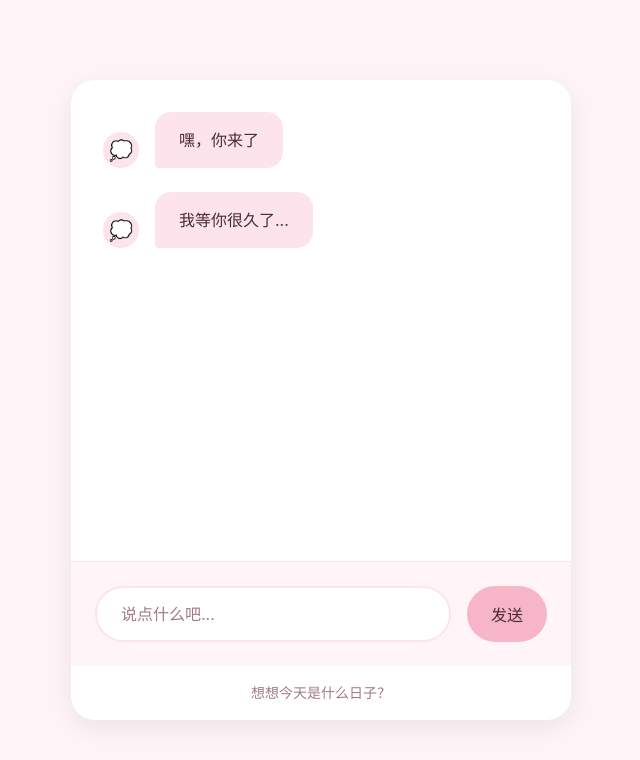
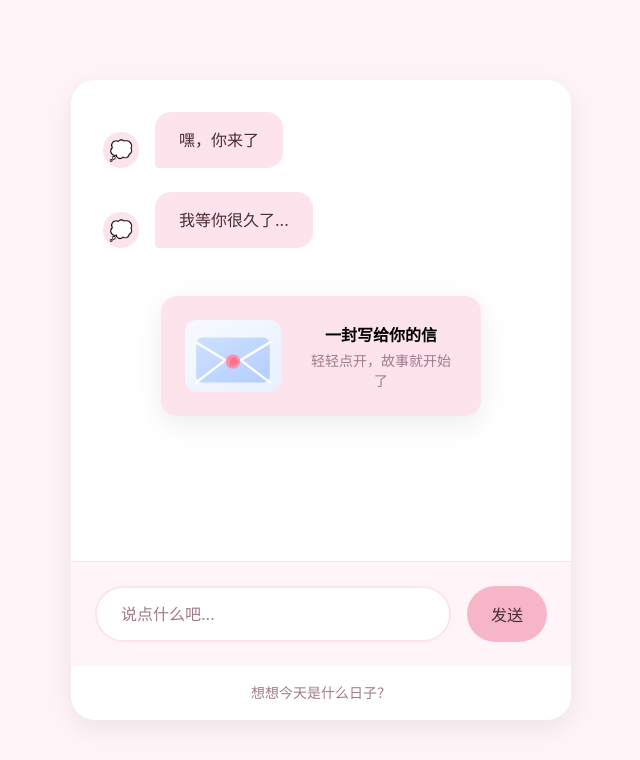
Before and after one commit to AN-Xiang-yu/wife-birthday, a Flask app: page / in a window 1280 px wide. Shown: the top 760 px of the page, without its empty margins (319-959 px from the left). Run offline with Flask 3, Linux system fonts and the light colour scheme.

Commit message:
Add letter invite gate before story

```diff
--- a/config.py
+++ b/config.py
@@ -63,8 +63,8 @@ class ChatConfig:
     # 最终引导语（第3次后自动触发）
     FINAL_MESSAGE: str = (
         "那我来说吧。\n\n"
-        "有些事情，比答案更重要的，是我们一起走过的过程。\n"
-        "你愿意，陪我从头看一遍吗？"
+        "有些答案，不在一句话里，而在我们走过的路上。\n"
+        "我把它们写成了一封信，先点开它，好吗？"
     )
 
 
--- a/static/css/intro.css
+++ b/static/css/intro.css
@@ -139,6 +139,53 @@
     min-height: 2rem;
 }
 
+/* 信封邀请卡片 */
+.letter-invite-container {
+    display: flex;
+    justify-content: center;
+    margin-top: var(--spacing-md);
+}
+
+.letter-invite {
+    width: min(320px, 90%);
+    border: none;
+    background: var(--color-secondary);
+    border-radius: var(--radius-md);
+    padding: var(--spacing-md);
+    box-shadow: var(--shadow-card);
+    display: flex;
+    align-items: center;
+    gap: var(--spacing-md);
+    cursor: pointer;
+    transition: transform 0.2s ease, box-shadow 0.2s ease;
+}
+
+.letter-invite:hover {
+    transform: translateY(-2px);
+    box-shadow: 0 12px 24px rgba(0, 0, 0, 0.08);
+}
+
+.letter-invite__image {
+    width: 96px;
+    height: 72px;
+    border-radius: 12px;
+    background-image: url('../images/letter-preview.svg');
+    background-size: cover;
+    background-position: center;
+    flex-shrink: 0;
+}
+
+.letter-invite__title {
+    font-size: var(--text-base);
+    font-weight: 600;
+    margin-bottom: 4px;
+}
+
+.letter-invite__hint {
+    font-size: var(--text-sm);
+    color: var(--color-text-muted);
+}
+
 /* 打字动画指示器 */
 .typing-indicator {
     display: flex;
--- a/static/js/intro.js
+++ b/static/js/intro.js
@@ -30,6 +30,12 @@ const InitialMessages = [
     { delay: 500, text: "嘿，你来了" },
     { delay: 1500, text: "我等你很久了..." }
 ];
+
+// 进入故事的信封卡片
+const LetterInvite = {
+    text: "先点开它，我们再继续。",
+    action: "showLetterInvite"
+};
 
 // ============================================================
 // DOM 元素
@@ -157,6 +163,10 @@ function playInitialMessages() {
             addMessage(msg.text, 'system');
         }, msg.delay);
     });
+
+    setTimeout(() => {
+        showLetterInviteCard();
+    }, 2600);
 }
 
 /**
@@ -191,6 +201,32 @@ function showReturnContinueButton() {
             btnContainer.style.opacity = '1';
         });
     }, 500);
+}
+
+/**
+ * 显示信封邀请卡片
+ */
+function showLetterInviteCard() {
+    if (!chatMessages || IntroState.isReturnMode) return;
+    if (chatMessages.querySelector('.letter-invite-container')) return;
+
+    const card = App.createElement('button', {
+        className: 'letter-invite',
+        onClick: () => App.navigateTo('timeline')
+    }, [
+        App.createElement('div', { className: 'letter-invite__image' }),
+        App.createElement('div', { className: 'letter-invite__text' }, [
+            App.createElement('p', { className: 'letter-invite__title' }, '一封写给你的信'),
+            App.createElement('p', { className: 'letter-invite__hint' }, '轻轻点开，故事就开始了')
+        ])
+    ]);
+
+    const container = App.createElement('div', {
+        className: 'letter-invite-container'
+    }, card);
+
+    chatMessages.appendChild(container);
+    chatMessages.scrollTop = chatMessages.scrollHeight;
 }
 
 /**
@@ -251,17 +287,14 @@ async function handleUserInput() {
 
         // 检查是否应该进入下一页
         if (response.should_proceed) {
-            // 延迟后进入时间线页
-            await App.delay(2000);
-            App.navigateTo('timeline');
+            showLetterInviteCard();
         } else {
             // 检查是否达到最大尝试次数
             if (IntroState.attemptCount >= IntroState.maxAttempts) {
                 await App.delay(1500);
                 // 显示最终引导消息
-                addMessage('好啦，让我带你走进我们的故事...', 'system');
-                await App.delay(2000);
-                App.navigateTo('timeline');
+                addMessage('好啦，让我把它慢慢说给你听。', 'system');
+                showLetterInviteCard();
             }
         }
 
```
Also changed, not shown: static/images/letter-preview.svg (added).
